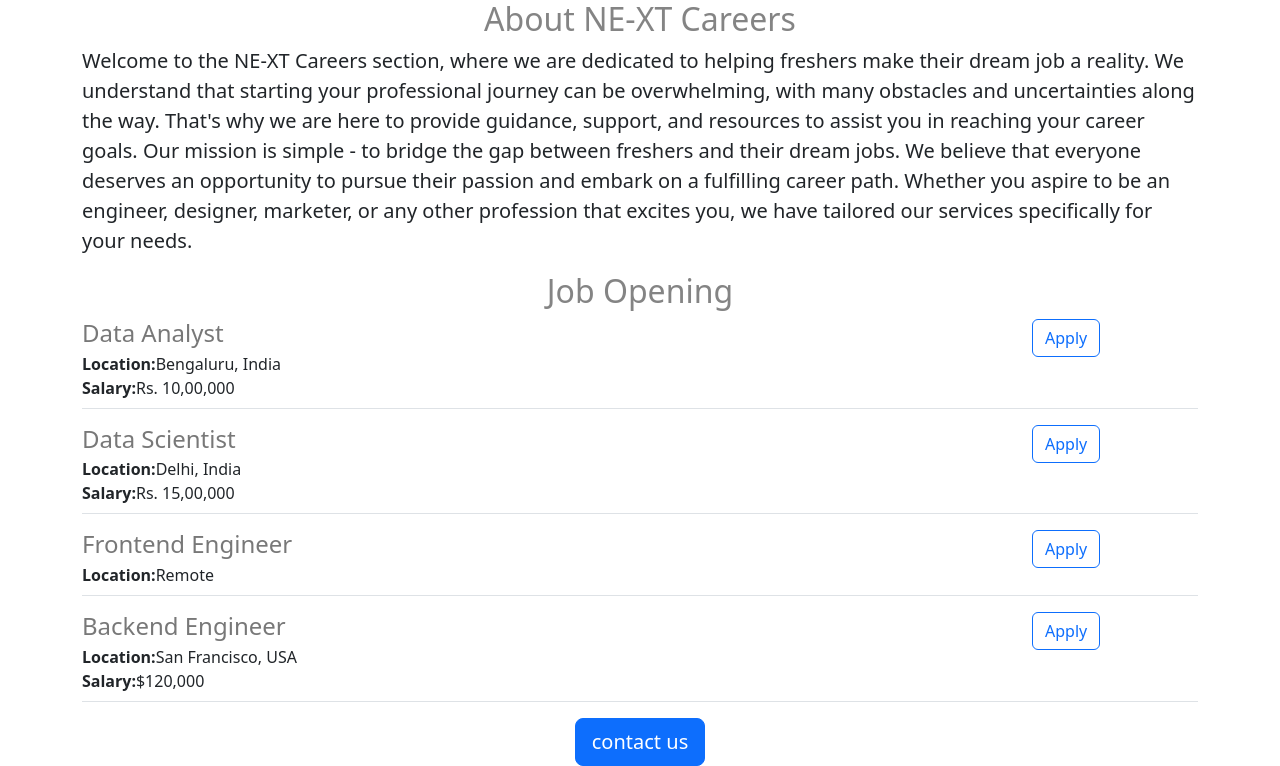
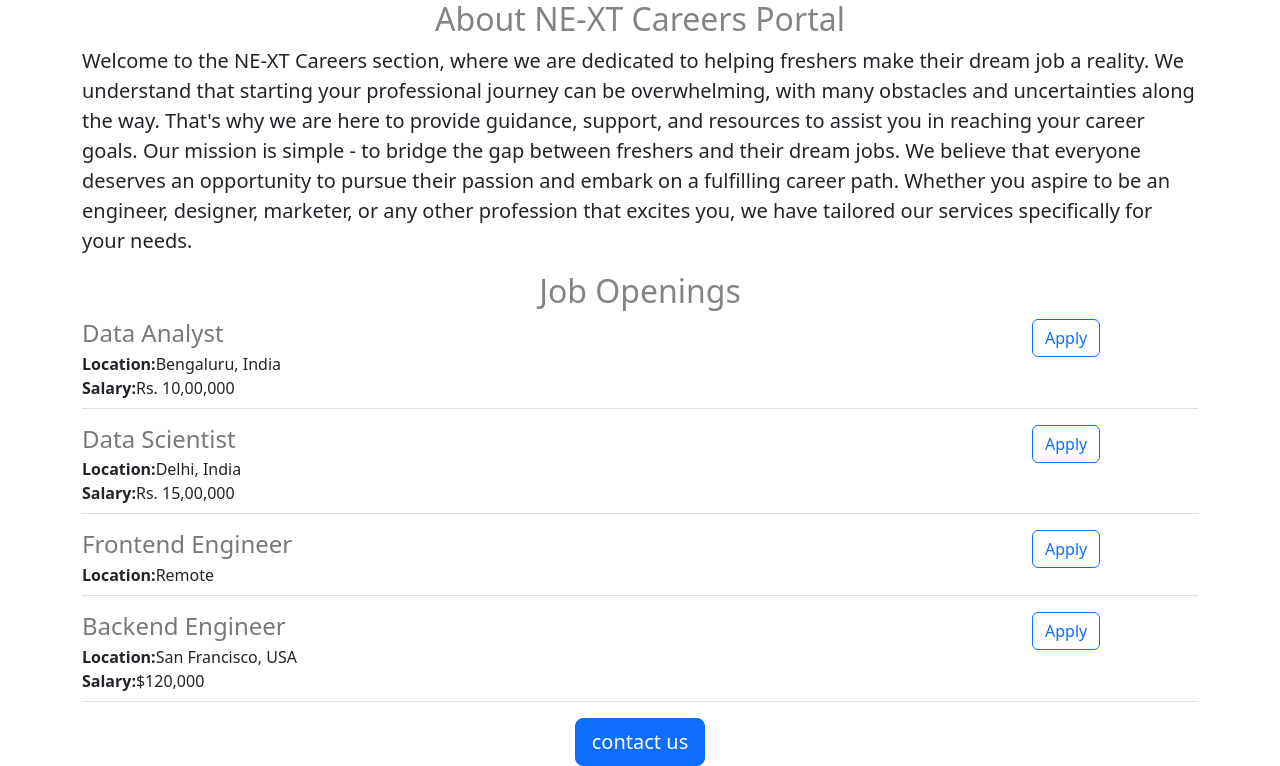
Before and after one commit to abhishekbimbra/next-careers-website-, a Flask app: page / in a window 1280 px wide. Shown: the part 600-1366 px from the top of the page. Run offline with Flask 3, Linux system fonts and the light colour scheme.

Commit message:
made some changes

```diff
--- a/templates/home.html
+++ b/templates/home.html
@@ -104,7 +104,7 @@
     <div class=container>
       <img src="https://fc2795ad-44dc-4d9b-bc22-e8abe6e11796-00-1u7xpea18aj8.sisko.replit.dev/static/nxt2.jpg"class="img-fluid" id = banner >
 
-        <h2 class ="text-center">About NE-XT Careers</h2>
+        <h2 class ="text-center">About NE-XT Careers Portal</h2>
         <p class ="lead">
             Welcome to the NE-XT Careers section, where we are dedicated to helping freshers make their dream job a
             reality. We understand that starting your professional journey can be overwhelming, with many obstacles
@@ -119,7 +119,7 @@
             to be an engineer, designer, marketer, or any other profession that excites you, we have tailored our
             services specifically for your needs.
         </p>
-        <h2 class="text-center"> Job Opening</h2>
+        <h2 class="text-center"> Job Openings</h2>
         <div>{% for job in jobs %}
             {% include 'jobitem.html' %}
 
```
